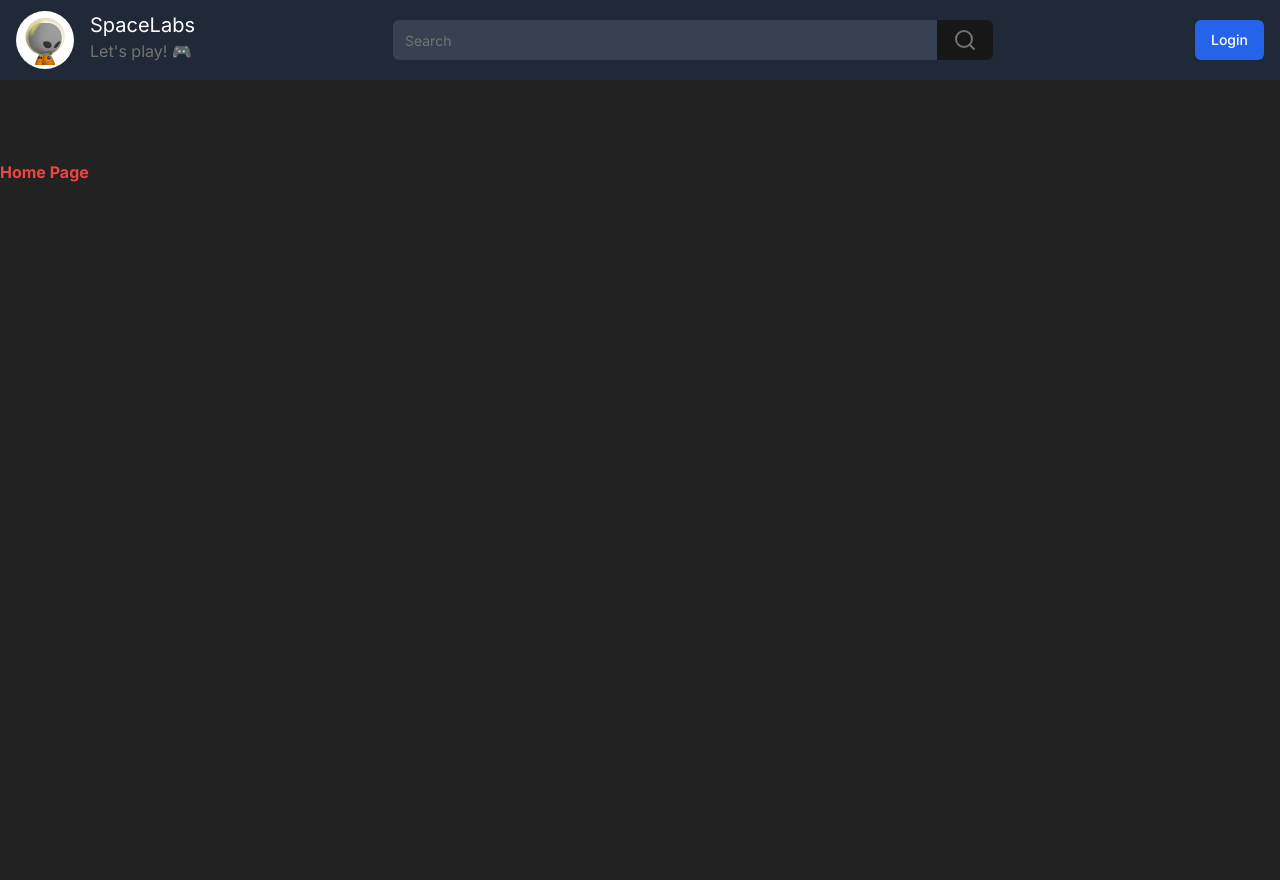
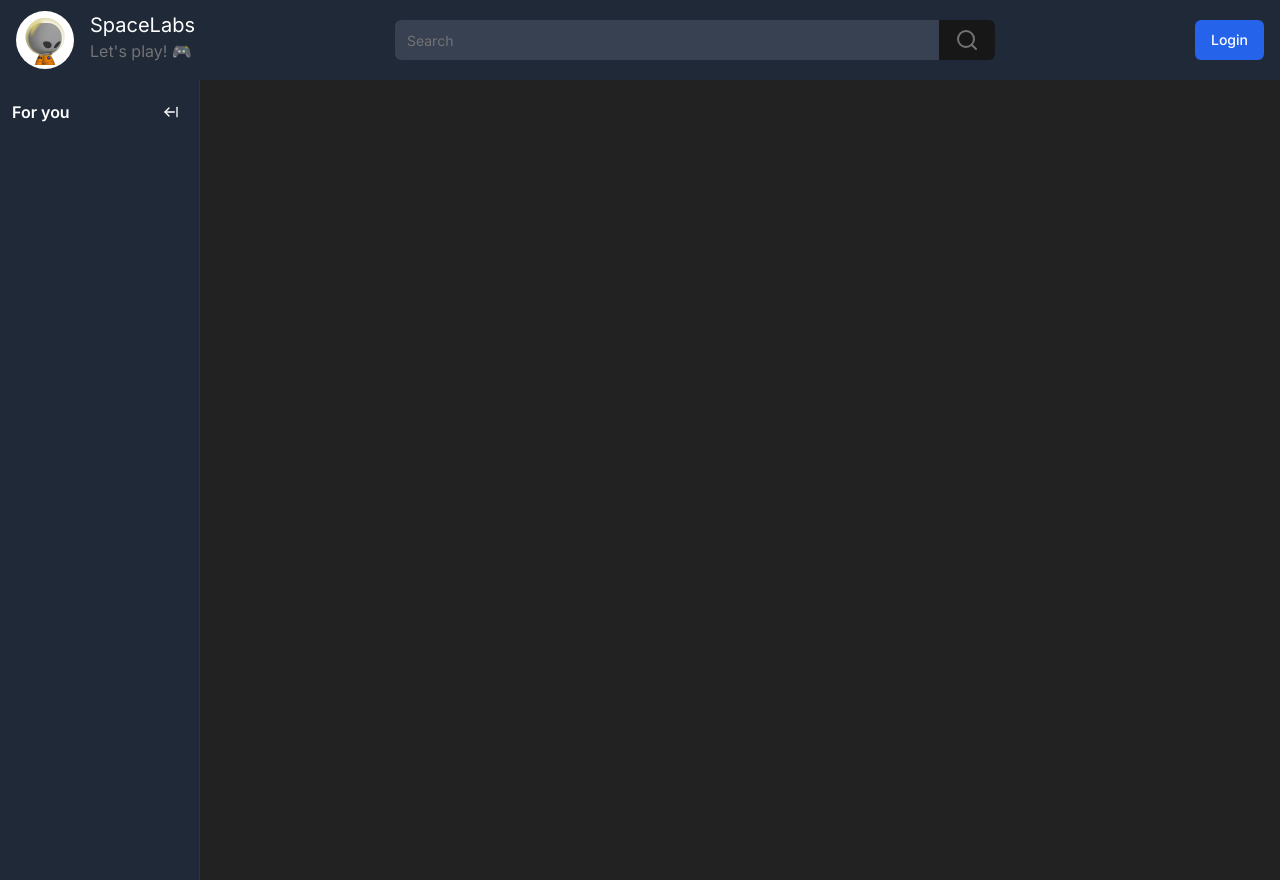
Before and after one commit to HBFLEX/SpaceLabs-Streaming-Platform, a Next.js app: page / in a window 1280 px wide. Built offline with nearby package versions, Linux system fonts and the light colour scheme; no server answers.

Commit message:
add sidebar tooltip on expand and on collapse

```diff
--- a/app/(auth)/_components/Logo.tsx
+++ b/app/(auth)/_components/Logo.tsx
@@ -20,7 +20,7 @@ export const Logo = () => {
             </div>
             <div className="flex flex-col items-center justify-center">
                 <h1 className="text-xl font-semibold">SpaceLabs</h1>
-                <p className="text-muted-foreground">Let&apos;s Play! 🎮</p>
+                <p className="text-muted-foreground">Stream live 🎮</p>
             </div>
 
         </div>
--- a/app/(browse)/_components/navbar/actions.tsx
+++ b/app/(browse)/_components/navbar/actions.tsx
@@ -5,7 +5,9 @@ import Link from "next/link"
 
 export const Actions = async () => {
 
-  const user = await currentUser()
+  const user = await currentUser() || null
+
+  // if(!user) throw new Error('The user was not found')
 
   return (
     <div className="flex items-center gap-x-1 mr-2 lg:mr-4">
--- a/app/(browse)/_components/navbar/index.tsx
+++ b/app/(browse)/_components/navbar/index.tsx
@@ -5,7 +5,7 @@ import { Actions } from './actions'
 
 const index = () => {
   return (
-    <nav className='flex items-center justify-between bg-gray-800 h-20'>
+    <nav className='sticky top-0 flex items-center justify-between bg-gray-800 h-20'>
         <Logo />
         <Search />
         <Actions />
--- a/app/(browse)/_components/navbar/search.tsx
+++ b/app/(browse)/_components/navbar/search.tsx
@@ -22,7 +22,7 @@ const search = () => {
   }
 
   return (
-    <form onSubmit={handleSearch} className='relative flex w-full lg:w-[600px] ml-2 mr-1 items-center gap-x-0'>
+    <form onSubmit={handleSearch} className='relative flex w-full lg:w-[600px] ml-2 items-center gap-x-0'>
         <Input
             value={searchValue}
             onChange={(e) => setSearchValue(e.target.value)}
--- /dev/null
+++ b/app/(browse)/_components/sidebar/index.tsx
@@ -0,0 +1,48 @@
+'use client'
+import React from 'react'
+import { Wrapper } from './wrapper'
+import { useSidebarStore } from '@/store/use-sidebar'
+import { Button } from '@/components/ui/button'
+import { ArrowLeftFromLine, ArrowRightFromLine } from 'lucide-react'
+import Hint from '@/components/Hint'
+
+
+const index = () => {
+
+  const { collapsed, onExpand, onCollapse } = useSidebarStore((state) => state)
+
+  const label = collapsed ? 'Expand' : 'Collapse'
+
+  return (
+    <Wrapper>
+        {
+          !collapsed && (
+            <div className='w-full flex flex-col mt-4'>
+              <div className='flex items-center justify-between'>
+                <p className='font-semibold text-white ml-3'>For you</p>
+                <Hint label={label} side='right' asChild>
+                  <Button variant='ghost' className='h-auto ml-auto hover:bg-transparent' onClick={onCollapse}>
+                    <ArrowLeftFromLine className='h-4 text-white' />
+                  </Button>
+                </Hint>
+              </div>
+            </div>
+          )
+        }
+
+        {
+          collapsed && (
+            <div className='hidden lg:flex flex-col items-center justfiy-center'>
+              <Hint label={label} side='right' asChild>
+                <Button variant='ghost' className='hover:bg-transparent' onClick={onExpand}>
+                  <ArrowRightFromLine className='h-4 text-white' />
+                </Button>
+              </Hint>
+            </div>
+          )
+        }
+    </Wrapper>
+  )
+}
+
+export default index
--- /dev/null
+++ b/app/(browse)/_components/sidebar/wrapper.tsx
@@ -0,0 +1,21 @@
+'use client'
+import React from 'react'
+import { useSidebarStore } from '@/store/use-sidebar'
+import { cn } from '@/lib/utils'
+
+
+interface wrapperProps{
+    children: React.ReactNode
+}
+
+export const Wrapper = ({children}: wrapperProps ) => {
+
+  const { collapsed } = useSidebarStore((state) => state)
+
+    return (
+    <aside className={
+        cn('fixed left-0 flex flex-col w-[200px] h-full bg-gray-800 border-r border-[#333] z-40', collapsed && 'w-[70px]')}>
+        {children}
+    </aside>
+  )
+}
--- a/app/(browse)/layout.tsx
+++ b/app/(browse)/layout.tsx
@@ -1,11 +1,13 @@
 import React from 'react'
 import Navbar from './_components/navbar'
+import Sidebar from './_components/sidebar'
 
 const BrowseLayout = ({children}:{children: React.ReactNode}) => {
   return (
     <>
         <Navbar />
-        <div className='flex flex-col h-full pt-20'>
+        <div className='flex flex-col h-full'>
+            <Sidebar />
             {children}
         </div>
     </>
--- /dev/null
+++ b/components/Hint.tsx
@@ -0,0 +1,40 @@
+import React from 'react'
+import {
+    Tooltip,
+    TooltipContent,
+    TooltipProvider,
+    TooltipTrigger
+ } from '@/components/ui/tooltip'
+
+interface HintProps{
+    label: string
+    children: React.ReactNode
+    asChild: boolean
+    side?: 'left' | 'right' | 'bottom' | 'top'
+    align?: 'center' | 'start' | 'end'
+}
+
+const Hint = ({
+    label,
+    children,
+    asChild,
+    side,
+    align
+}: HintProps) => {
+
+  return (
+    <TooltipProvider>
+        <Tooltip>
+            <TooltipTrigger asChild={asChild}>
+                {children}
+            </TooltipTrigger>
+
+            <TooltipContent className='bg-white text-black' side={side} align={align}>
+                <p className='text-semibold'>{label}</p>
+            </TooltipContent>
+        </Tooltip>
+    </TooltipProvider>
+  )
+}
+
+export default Hint
--- /dev/null
+++ b/components/ui/tooltip.tsx
@@ -0,0 +1,30 @@
+"use client"
+
+import * as React from "react"
+import * as TooltipPrimitive from "@radix-ui/react-tooltip"
+
+import { cn } from "@/lib/utils"
+
+const TooltipProvider = TooltipPrimitive.Provider
+
+const Tooltip = TooltipPrimitive.Root
+
+const TooltipTrigger = TooltipPrimitive.Trigger
+
+const TooltipContent = React.forwardRef<
+  React.ElementRef<typeof TooltipPrimitive.Content>,
+  React.ComponentPropsWithoutRef<typeof TooltipPrimitive.Content>
+>(({ className, sideOffset = 4, ...props }, ref) => (
+  <TooltipPrimitive.Content
+    ref={ref}
+    sideOffset={sideOffset}
+    className={cn(
+      "z-50 overflow-hidden rounded-md border bg-popover px-3 py-1.5 text-sm text-popover-foreground shadow-md animate-in fade-in-0 zoom-in-95 data-[state=closed]:animate-out data-[state=closed]:fade-out-0 data-[state=closed]:zoom-out-95 data-[side=bottom]:slide-in-from-top-2 data-[side=left]:slide-in-from-right-2 data-[side=right]:slide-in-from-left-2 data-[side=top]:slide-in-from-bottom-2",
+      className
+    )}
+    {...props}
+  />
+))
+TooltipContent.displayName = TooltipPrimitive.Content.displayName
+
+export { Tooltip, TooltipTrigger, TooltipContent, TooltipProvider }
--- a/package.json
+++ b/package.json
@@ -13,6 +13,7 @@
     "@clerk/themes": "^1.7.9",
     "@prisma/client": "^5.7.1",
     "@radix-ui/react-slot": "^1.0.2",
+    "@radix-ui/react-tooltip": "^1.0.7",
     "class-variance-authority": "^0.7.0",
     "clsx": "^2.0.0",
     "lucide-react": "^0.298.0",
@@ -22,7 +23,8 @@
     "react": "^18",
     "react-dom": "^18",
     "tailwind-merge": "^2.1.0",
-    "tailwindcss-animate": "^1.0.7"
+    "tailwindcss-animate": "^1.0.7",
+    "zustand": "^4.4.7"
   },
   "devDependencies": {
     "@types/node": "^20",
--- /dev/null
+++ b/store/use-sidebar.tsx
@@ -0,0 +1,14 @@
+import { create } from "zustand";
+
+
+interface SidebarStore{
+    collapsed: boolean
+    onExpand: () => void
+    onCollapse: () => void
+}
+
+export const useSidebarStore = create<SidebarStore>()((set) => ({
+    collapsed: false,
+    onExpand: () => set(() => ({ collapsed: false })),
+    onCollapse: () => set(() => ({ collapsed: true }))
+}))
```
Also changed, not shown: 1 other file (tests, documents, lock files or other folders).
